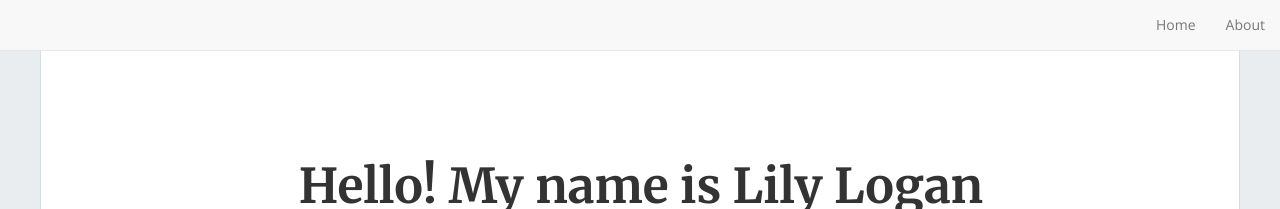
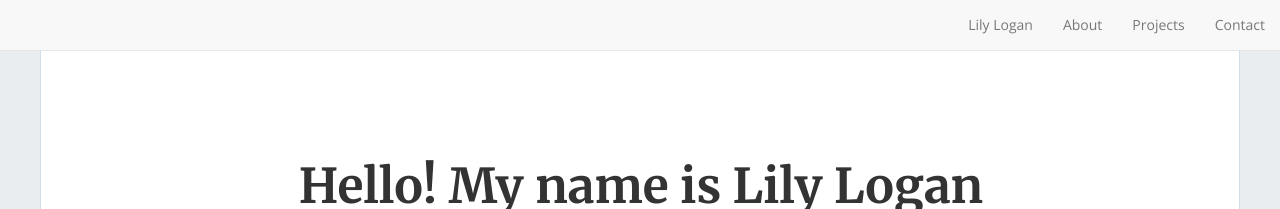
Before and after one commit to lilylogan/lilylogan.github.io, a Jekyll site: the page built from index.html, in a window 1280 px wide. Shown: the top 209 px of the page. Built offline with Jekyll 4.4.1, drawn with Linux system fonts in a browser that asks for light colours; nearby versions of some CDN libraries; library files that are not in the unit come from our copies; the list of posts is cut into pages by our own code.

Commit message:
Update _config.yml

```diff
--- a/_config.yml
+++ b/_config.yml
@@ -97,5 +97,7 @@ enable_contact: false
 #### Phantom Navigation menu
 enable_nav: true
 nav_item:
-  - { url: '/', text: 'Home' }
+  - { url: '/', text: 'Lily Logan' }
   - { url: '/about', text: 'About' }
+  - { url: '/', text: 'Projects' }
+  - { url: '/', text: 'Contact' }
```
